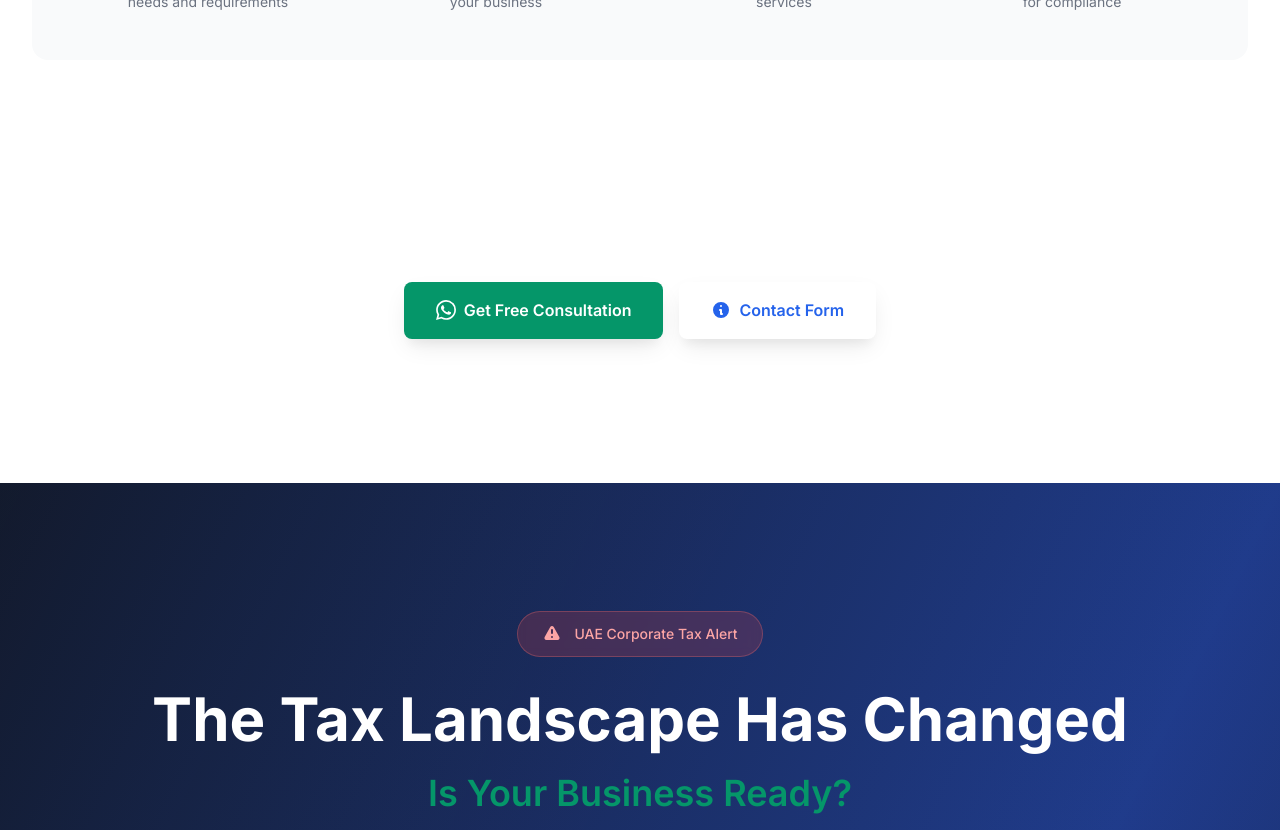
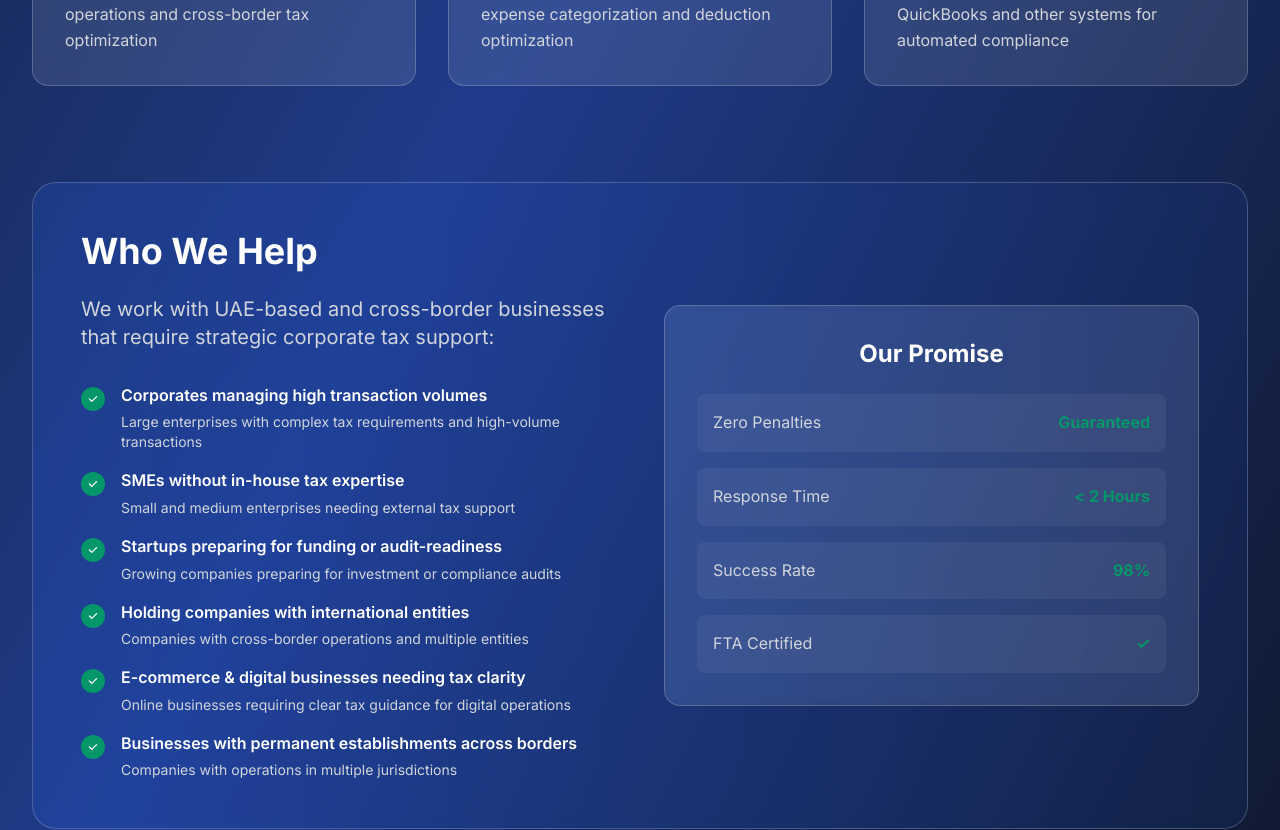
Before and after one commit to AkshayKeerti/StandardAuditingLP, a React (Create React App) app: page / in a window 1280 px wide. Shown: the part 3880-4710 px from the top of the page. Built offline with nearby package versions, Linux system fonts and the light colour scheme.

Commit message:
Update CertificationsTrust section to show 'Who We Help' with target business categories

```diff
--- a/src/App.js
+++ b/src/App.js
@@ -2,7 +2,6 @@ import React from 'react';
 import Header from './components/Header';
 import Hero from './components/Hero';
 import PricingPackages from './components/PricingPackages';
-import Services from './components/Services';
 import CertificationsTrust from './components/CertificationsTrust';
 import RealBusinessImpact from './components/RealBusinessImpact';
 import Testimonials from './components/Testimonials';
@@ -17,7 +16,6 @@ function App() {
       <Header />
       <Hero />
       <PricingPackages />
-      <Services />
       <CertificationsTrust />
       <RealBusinessImpact />
       <Testimonials />
--- a/src/components/CertificationsTrust.js
+++ b/src/components/CertificationsTrust.js
@@ -40,22 +40,30 @@ const CertificationsTrust = () => {
     }
   ];
 
-  const keyBenefits = [
+  const whoWeHelp = [
     {
-      benefit: "Penalty-Proof Approach",
-      description: "Zero penalties guaranteed with our proactive compliance strategy"
+      category: "Corporates managing high transaction volumes",
+      description: "Large enterprises with complex tax requirements and high-volume transactions"
     },
     {
-      benefit: "Expert Guidance",
-      description: "Certified tax professionals with deep UAE tax law expertise"
+      category: "SMEs without in-house tax expertise",
+      description: "Small and medium enterprises needing external tax support"
     },
     {
-      benefit: "Proactive Updates",
-      description: "Stay ahead of regulatory changes with real-time updates"
+      category: "Startups preparing for funding or audit-readiness",
+      description: "Growing companies preparing for investment or compliance audits"
     },
     {
-      benefit: "24/7 Support",
-      description: "Round-the-clock assistance for urgent tax matters"
+      category: "Holding companies with international entities",
+      description: "Companies with cross-border operations and multiple entities"
+    },
+    {
+      category: "E-commerce & digital businesses needing tax clarity",
+      description: "Online businesses requiring clear tax guidance for digital operations"
+    },
+    {
+      category: "Businesses with permanent establishments across borders",
+      description: "Companies with operations in multiple jurisdictions"
     }
   ];
 
@@ -155,19 +163,22 @@ const CertificationsTrust = () => {
               <div className="grid grid-cols-1 lg:grid-cols-2 gap-12 items-center">
                 <div>
                   <h3 className="text-3xl lg:text-4xl font-bold text-white mb-6">
-                    Why Choose Standard Auditing?
+                    Who We Help
                   </h3>
-                  <div className="space-y-6">
-                    {keyBenefits.map((benefit, index) => (
+                  <p className="text-xl text-gray-300 mb-8">
+                    We work with UAE-based and cross-border businesses that require strategic corporate tax support:
+                  </p>
+                  <div className="space-y-4">
+                    {whoWeHelp.map((item, index) => (
                       <div key={index} className="flex items-start space-x-4">
-                        <div className="flex-shrink-0 w-8 h-8 bg-vigor-green rounded-full flex items-center justify-center">
-                          <svg className="w-4 h-4 text-white" fill="currentColor" viewBox="0 0 20 20">
+                        <div className="flex-shrink-0 w-6 h-6 bg-vigor-green rounded-full flex items-center justify-center mt-1">
+                          <svg className="w-3 h-3 text-white" fill="currentColor" viewBox="0 0 20 20">
                             <path fillRule="evenodd" d="M16.707 5.293a1 1 0 010 1.414l-8 8a1 1 0 01-1.414 0l-4-4a1 1 0 011.414-1.414L8 12.586l7.293-7.293a1 1 0 011.414 0z" clipRule="evenodd" />
                           </svg>
                         </div>
                         <div>
-                          <h4 className="font-semibold text-lg text-white mb-1">{benefit.benefit}</h4>
-                          <p className="text-gray-300">{benefit.description}</p>
+                          <h4 className="font-semibold text-white mb-1">{item.category}</h4>
+                          <p className="text-gray-300 text-sm">{item.description}</p>
                         </div>
                       </div>
                     ))}
@@ -200,42 +211,7 @@ const CertificationsTrust = () => {
             </div>
           </div>
 
-          {/* CTA Section */}
-          <div className="text-center">
-            <div className="bg-gradient-to-r from-vigor-green to-green-600 rounded-3xl p-8 lg:p-12 text-white relative overflow-hidden">
-              <div className="absolute inset-0 bg-black/20"></div>
-              <div className="relative z-10">
-                <h3 className="text-3xl lg:text-4xl font-bold mb-6">
-                  Ready to Secure Your Business?
-                </h3>
-                <p className="text-xl text-green-100 mb-8 max-w-3xl mx-auto">
-                  Don't let tax complexity put your business at risk. Get expert guidance that keeps you compliant and protected.
-                </p>
-                <div className="flex flex-col sm:flex-row gap-4 justify-center">
-                  <a
-                    href="https://wa.me/971503821750"
-                    target="_blank"
-                    rel="noopener noreferrer"
-                    className="flex items-center justify-center space-x-3 bg-white hover:bg-gray-100 text-vigor-green px-8 py-4 rounded-xl font-semibold transition-all duration-300 transform hover:scale-105 shadow-lg"
-                  >
-                    <svg className="w-5 h-5" fill="currentColor" viewBox="0 0 24 24">
-                      <path d="M17.472 14.382c-.297-.149-1.758-.867-2.03-.967-.273-.099-.471-.148-.67.15-.197.297-.767.966-.94 1.164-.173.199-.347.223-.644.075-.297-.15-1.255-.463-2.39-1.475-.883-.788-1.48-1.761-1.653-2.059-.173-.297-.018-.458.13-.606.134-.133.298-.347.446-.52.149-.174.198-.298.298-.497.099-.198.05-.371-.025-.52-.075-.149-.669-1.612-.916-2.207-.242-.579-.487-.5-.669-.51-.173-.008-.371-.01-.57-.01-.198 0-.52.074-.792.372-.272.297-1.04 1.016-1.04 2.479 0 1.462 1.065 2.875 1.213 3.074.149.198 2.096 3.2 5.077 4.487.709.306 1.262.489 1.694.625.712.227 1.36.195 1.871.118.571-.085 1.758-.719 2.006-1.413.248-.694.248-1.289.173-1.413-.074-.124-.272-.198-.57-.347m-5.421 7.403h-.004a9.87 9.87 0 01-5.031-1.378l-.361-.214-3.741.982.998-3.648-.235-.374a9.86 9.86 0 01-1.51-5.26c.001-5.45 4.436-9.884 9.888-9.884 2.64 0 5.122 1.03 6.988 2.898a9.825 9.825 0 012.893 6.994c-.003 5.45-4.437 9.884-9.885 9.884m8.413-18.297A11.815 11.815 0 0012.05 0C5.495 0 .16 5.335.157 11.892c0 2.096.547 4.142 1.588 5.945L.057 24l6.305-1.654a11.882 11.882 0 005.683 1.448h.005c6.554 0 11.89-5.335 11.893-11.893A11.821 11.821 0 0020.885 3.488"/>
-                    </svg>
-                    <span>Get Free Consultation</span>
-                  </a>
-                  <a
-                    href="tel:+971503821750"
-                    className="flex items-center justify-center space-x-3 bg-vigor-blue hover:bg-blue-700 text-white px-8 py-4 rounded-xl font-semibold transition-all duration-300 transform hover:scale-105 shadow-lg"
-                  >
-                    <svg className="w-5 h-5" fill="currentColor" viewBox="0 0 20 20">
-                      <path d="M2 3a1 1 0 011-1h2.153a1 1 0 01.986.836l.74 4.435a1 1 0 01-.54 1.06l-1.548.773a11.037 11.037 0 006.105 6.105l.774-1.548a1 1 0 011.059-.54l4.435.74a1 1 0 01.836.986V17a1 1 0 01-1 1h-2C7.82 18 2 12.18 2 5V3z" />
-                    </svg>
-                    <span>Call Now</span>
-                  </a>
-                </div>
-              </div>
-            </div>
-          </div>
+
         </div>
       </div>
     </section>
```
